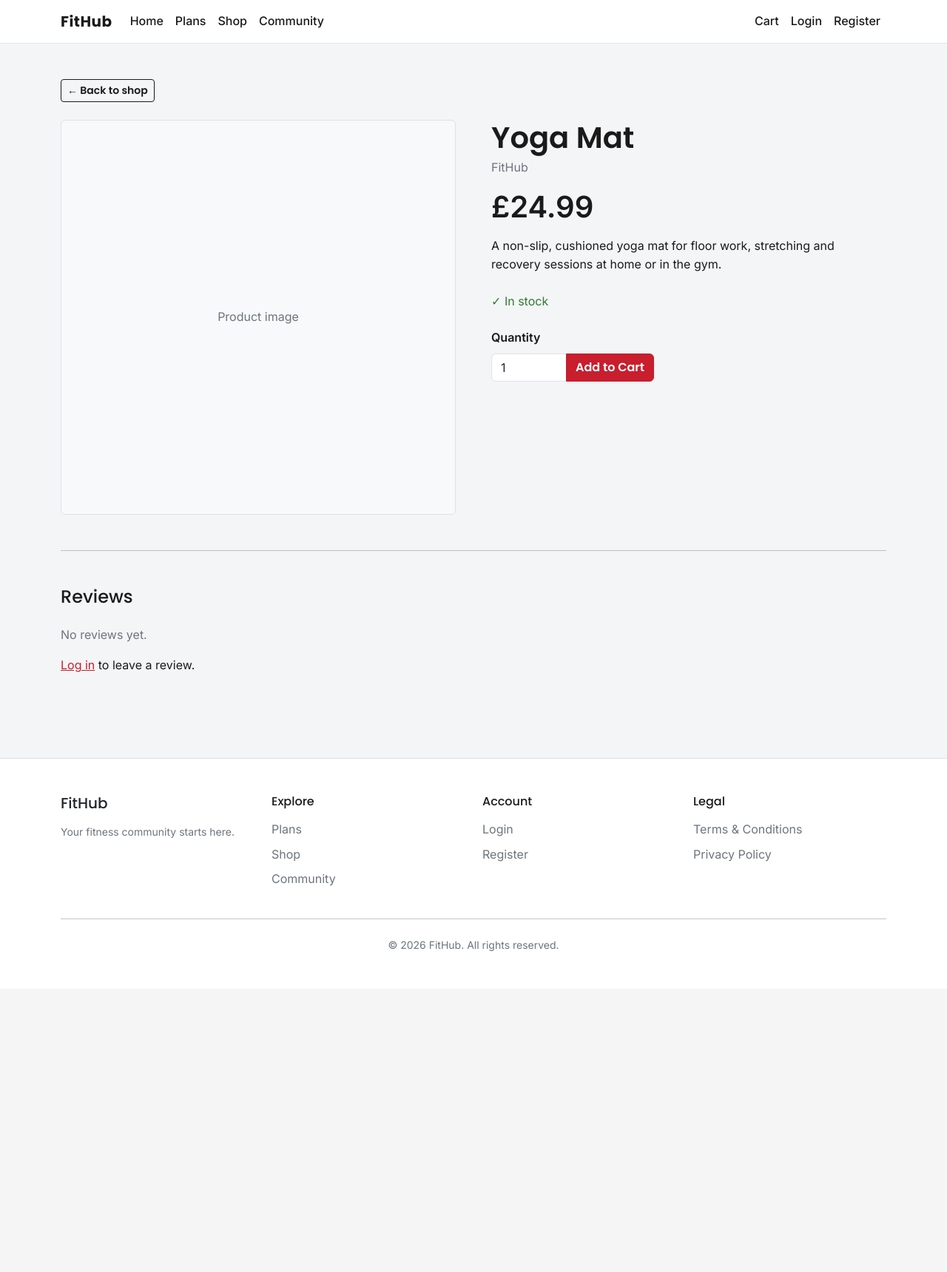
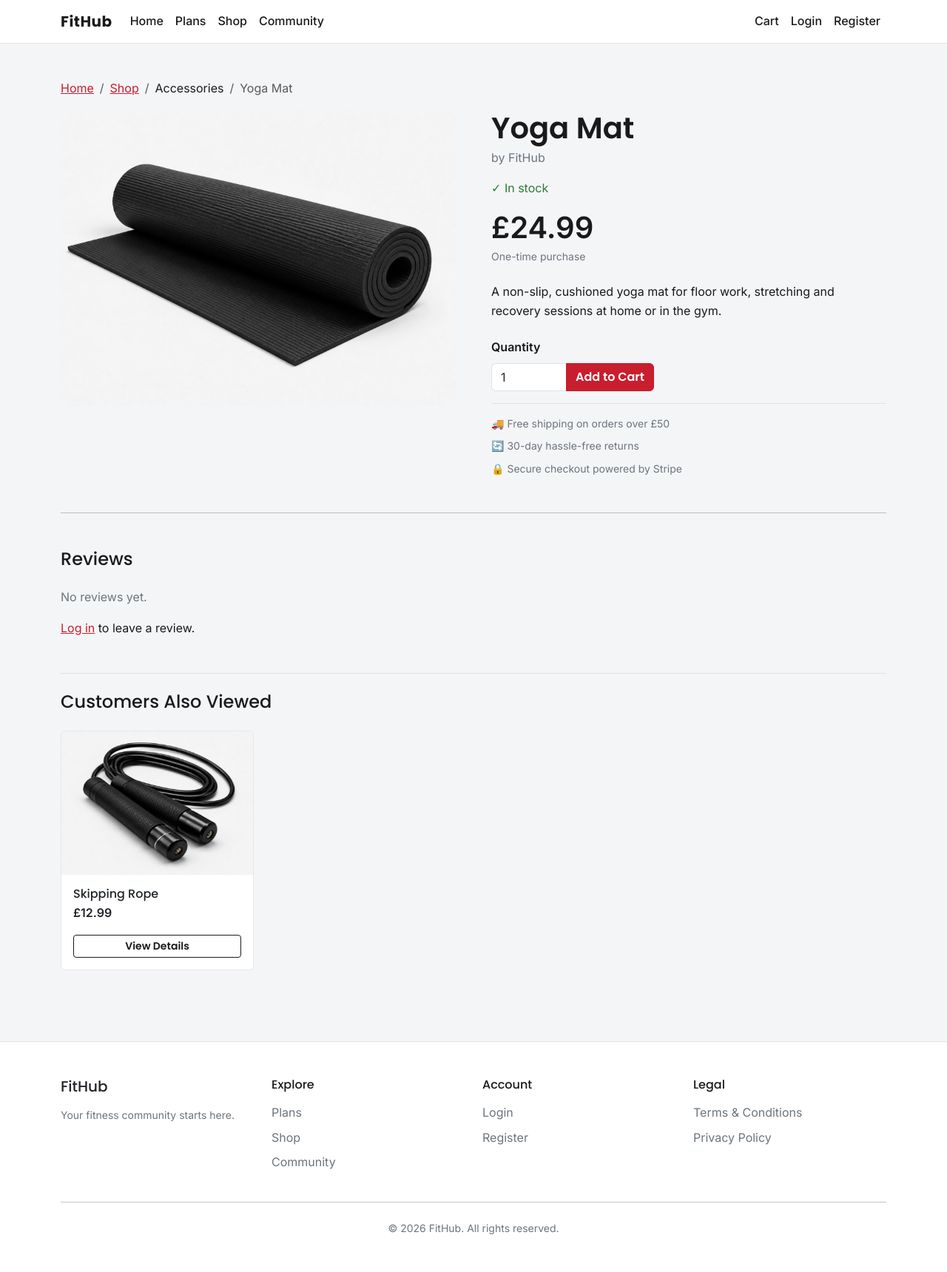
Before and after one commit to rpires71/milestone-4, a Django app: page /products/yoga-mat/ in a window 1280 px wide. Shown: the whole page at 74% size. Before the commit the page ends 1286 px from the top, so only its background shows below. Run offline with Django 4.2, Linux system fonts and the light colour scheme; data comes from the database, SQL or seed files in the repository; data that the repository does not hold is empty.

Commit message:
feat: show product image and add related products to product detail

```diff
--- a/shop/templates/shop/product_detail.html
+++ b/shop/templates/shop/product_detail.html
@@ -1,44 +1,70 @@
 {% extends "base.html" %}
+{% load shop_extras %}
 
 {% block extra_title %}- {{ product.name }}{% endblock %}
 
 {% block content %}
 <main id="main-content" class="container py-5">
 
-  <a href="{% url 'products' %}" class="btn btn-outline-dark btn-sm mb-4">&larr; Back to shop</a>
+  <!-- Breadcrumb -->
+  <nav aria-label="breadcrumb">
+    <ol class="breadcrumb">
+      <li class="breadcrumb-item"><a href="{% url 'home' %}">Home</a></li>
+      <li class="breadcrumb-item"><a href="{% url 'products' %}">Shop</a></li>
+      {% if product.category %}
+        <li class="breadcrumb-item">{{ product.category.name }}</li>
+      {% endif %}
+      <li class="breadcrumb-item active" aria-current="page">{{ product.name }}</li>
+    </ol>
+  </nav>
 
   <div class="row g-5">
 
-    <!-- LEFT: image -->
+    <!-- LEFT: image (model field, then static map, then placeholder) -->
     <div class="col-lg-6">
+      {% with img=product.slug|product_image %}
         {% if product.image %}
-        <img src="{{ product.image.url }}" class="img-fluid rounded" alt="{{ product.name }}">
+          <img src="{{ product.image.url }}" class="img-fluid rounded w-100" alt="{{ product.name }}">
+        {% elif img %}
+          <img src="{{ img }}" class="img-fluid rounded w-100" alt="{{ product.name }}">
         {% else %}
           <div class="ratio ratio-1x1 bg-light rounded border d-flex align-items-center justify-content-center text-secondary">
             Product image
           </div>
         {% endif %}
+      {% endwith %}
     </div>
 
     <!-- RIGHT: details + add to cart -->
     <div class="col-lg-6">
       <h1 class="mb-1">{{ product.name }}</h1>
       {% if product.brand %}
-        <p class="text-secondary mb-3">{{ product.brand }}</p>
+        <p class="text-secondary mb-3">by {{ product.brand }}</p>
       {% endif %}
 
-      <p class="display-6 fw-bold mb-3">&pound;{{ product.price }}</p>
+      <!-- Stock status: colour + icon + text (not colour alone) -->
+      {% if product.stock > 10 %}
+        <p class="mb-3" style="color: var(--success-green, #2e7d32);">
+          <span aria-hidden="true">&#10003;</span> In stock
+        </p>
+      {% elif product.stock > 0 %}
+        <p class="mb-3" style="color: var(--warning-amber, #b26a00);">
+          <span aria-hidden="true">&#10003;</span> In stock &ndash; only {{ product.stock }} left
+        </p>
+      {% else %}
+        <p class="mb-3 text-secondary">
+          <span aria-hidden="true">&#9888;</span> Out of stock
+        </p>
+      {% endif %}
+
+      <p class="display-6 fw-bold mb-1">&pound;{{ product.price }}</p>
+      <p class="text-secondary small mb-4">One-time purchase</p>
 
       {% if product.description %}
         <p class="mb-4">{{ product.description }}</p>
       {% endif %}
 
-      <!-- Stock status: colour + icon + text (not colour alone) -->
       {% if product.stock > 0 %}
-        <p class="mb-4" style="color: var(--success-green);">
-          <span aria-hidden="true">&#10003;</span> In stock
-        </p>
-
         <form class="mb-3" action="{% url 'add_to_cart' product.id %}" method="POST">
           {% csrf_token %}
           <label for="quantity" class="form-label fw-semibold">Quantity</label>
@@ -50,13 +76,17 @@
           <input type="hidden" name="redirect_url" value="{{ request.path }}">
         </form>
       {% else %}
-        <p class="mb-4" style="color: var(--warning-amber);">
-          <span aria-hidden="true">&#9888;</span> Out of stock
-        </p>
         <button type="button" class="btn btn-secondary mb-3" disabled>
           Currently unavailable
         </button>
       {% endif %}
+
+      <!-- Trust points -->
+      <ul class="list-unstyled small text-secondary border-top pt-3 mb-0">
+        <li class="mb-2">&#128666; Free shipping on orders over &pound;50</li>
+        <li class="mb-2">&#128260; 30-day hassle-free returns</li>
+        <li>&#128274; Secure checkout powered by Stripe</li>
+      </ul>
     </div>
   </div>
 
@@ -91,5 +121,32 @@
     {% endif %}
   </section>
 
+  <!-- CUSTOMERS ALSO VIEWED -->
+  {% if related_products %}
+    <section class="mt-5 pt-4 border-top">
+      <h2 class="h4 mb-4">Customers Also Viewed</h2>
+      <div class="row g-4">
+        {% for rp in related_products %}
+          <div class="col-6 col-lg-3">
+            <div class="card h-100">
+              {% with rimg=rp.slug|product_image %}
+                {% if rp.image %}
+                  <img src="{{ rp.image.url }}" class="card-img-top" alt="{{ rp.name }}">
+                {% elif rimg %}
+                  <img src="{{ rimg }}" class="card-img-top" alt="{{ rp.name }}">
+                {% endif %}
+              {% endwith %}
+              <div class="card-body d-flex flex-column">
+                <h3 class="h6 mb-1">{{ rp.name }}</h3>
+                <p class="fw-bold mb-3">&pound;{{ rp.price }}</p>
+                <a href="{% url 'product_detail' rp.slug %}" class="btn btn-outline-dark btn-sm mt-auto">View Details</a>
+              </div>
+            </div>
+          </div>
+        {% endfor %}
+      </div>
+    </section>
+  {% endif %}
+
 </main>
 {% endblock %}
--- a/shop/views.py
+++ b/shop/views.py
@@ -16,6 +16,18 @@ def all_products(request):
 
 
 def product_detail(request, slug):
-    """Display an individual product."""
+    """Display an individual product with a few related products."""
     product = get_object_or_404(Product, slug=slug, is_available=True)
-    return render(request, 'shop/product_detail.html', {'product': product})
+    # "Customers also viewed" - other available products, same category first
+    related = Product.objects.filter(
+        is_available=True
+    ).exclude(pk=product.pk)
+    if product.category_id:
+        same_cat = list(related.filter(category_id=product.category_id)[:4])
+    else:
+        same_cat = []
+    if len(same_cat) < 4:
+        extra = related.exclude(pk__in=[p.pk for p in same_cat])[:4 - len(same_cat)]
+        same_cat = same_cat + list(extra)
+    context = {'product': product, 'related_products': same_cat}
+    return render(request, 'shop/product_detail.html', context)
```
Lines whose indentation alone changed are shown as unchanged.
